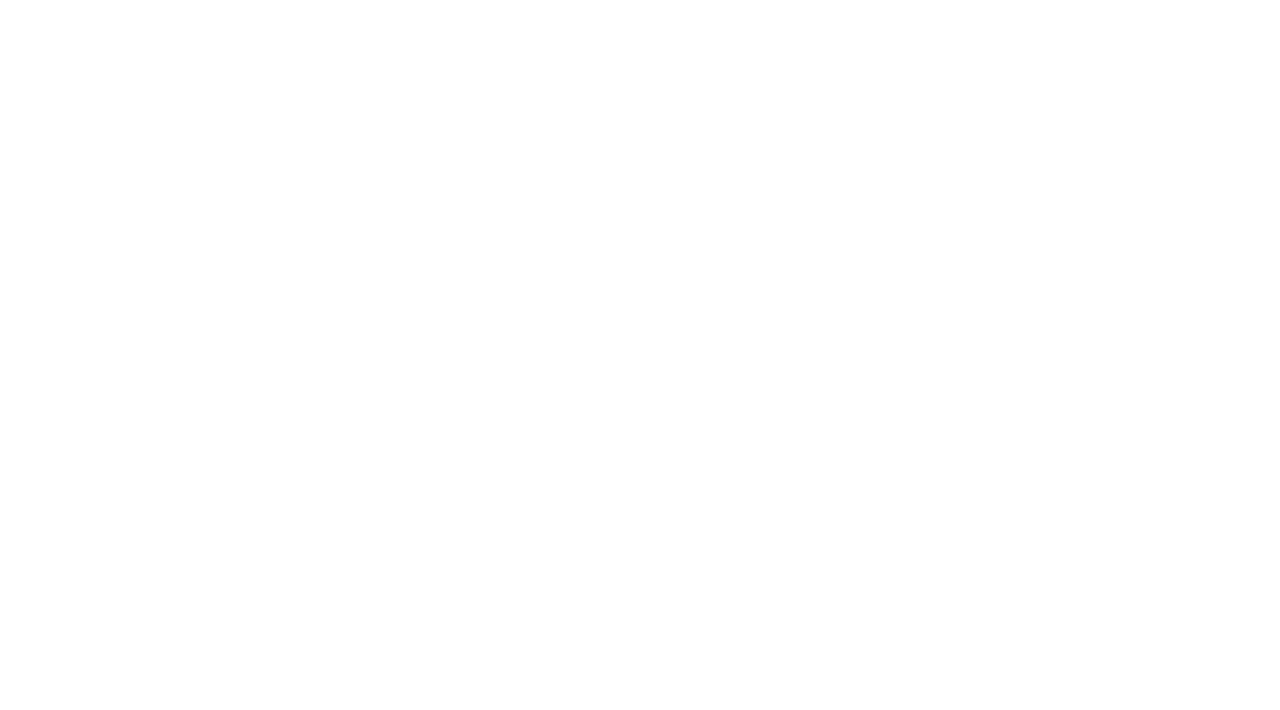
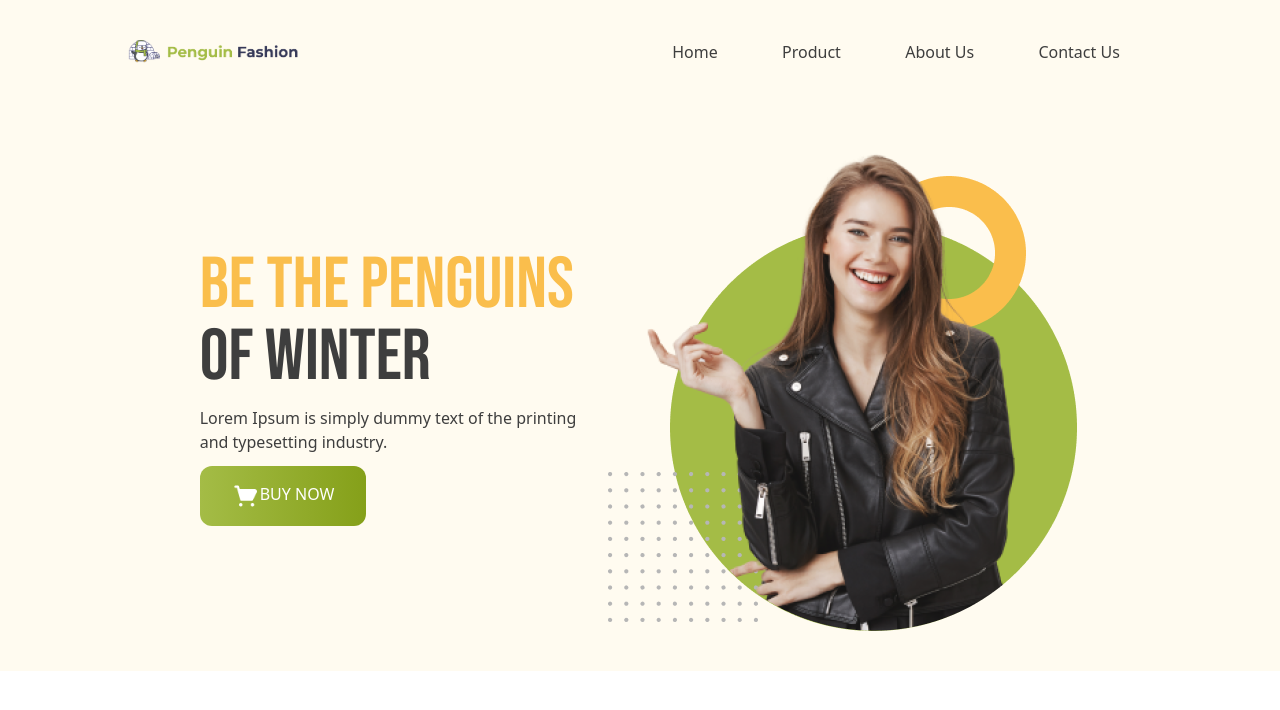
Before and after one commit to mkrafiyah/penguin-fashion, a plain HTML site: page index.html in a window 1280 px wide. Drawn offline with nearby package versions, Linux system fonts and the light colour scheme.

Commit message:
header section added

```diff
--- a/index.html
+++ b/index.html
@@ -5,13 +5,47 @@
     <meta name="viewport" content="width=device-width, initial-scale=1.0">
     <title>Penguin Fashion</title>
      <script src="https://cdn.tailwindcss.com"></script>
+     <link rel="preconnect" href="https://fonts.googleapis.com">
+<link rel="preconnect" href="https://fonts.gstatic.com" crossorigin>
+<link href="https://fonts.googleapis.com/css2?family=Bebas+Neue&family=Lato:wght@700&family=Work+Sans:wght@400;500;600;700;800&display=swap" rel="stylesheet">
+     <style>
+       .font-bebas{
+        font-family: 'Bebas Neue', sans-serif;
+x
+       }
+     </style>
 </head>
 <body>
     <!--This is the nav section-->
-    <header>
-        <nav>
+    <header class="bg-[#FFFBF0] px-32">
+        <nav class="flex justify-around py-10">
+            <div class="w-3/6">
+                <img class="w-2/6" src="icons/logo.png" alt="">
+
+            </div>
+            <div class=" w-3/6 list-none flex justify-around font-medium text-[#3E3E3E]">
+                <li>Home</li>
+                <li>Product</li>
+                <li>About Us</li>
+                <li>Contact Us</li>
+            </div>
 
         </nav>
+        <!--banner section-->
+        <section class="flex justify-center items-center space-x-8 py-10">
+            <div class="space-y-3">
+                <h2 class="text-7xl uppercase font-bebas">
+                    <span class="text-[#FABE4C]">Be the Penguins</span>
+                    <br>
+                    <span class="text-[#3E3E3E]">of Winter</span></h2>
+                    <p class="text-[#3E3E3E]  font-normal">Lorem Ipsum is simply dummy text of the printing <br>
+                        and typesetting industry.</p>
+                        <button class="py-4 px-8 rounded-xl uppercase text-white font-medium bg-gradient-to-r from-[#A4BC46] to-[#85A019]"> <img class="inline w-7" src="icons/shopping-cart 1.png" alt="">Buy Now</button>
+            </div>
+            <div>
+                <img src="images/model.png" alt="">
+            </div>
+        </section>
     </header>
     <main></main>
     <footer></footer>
```
